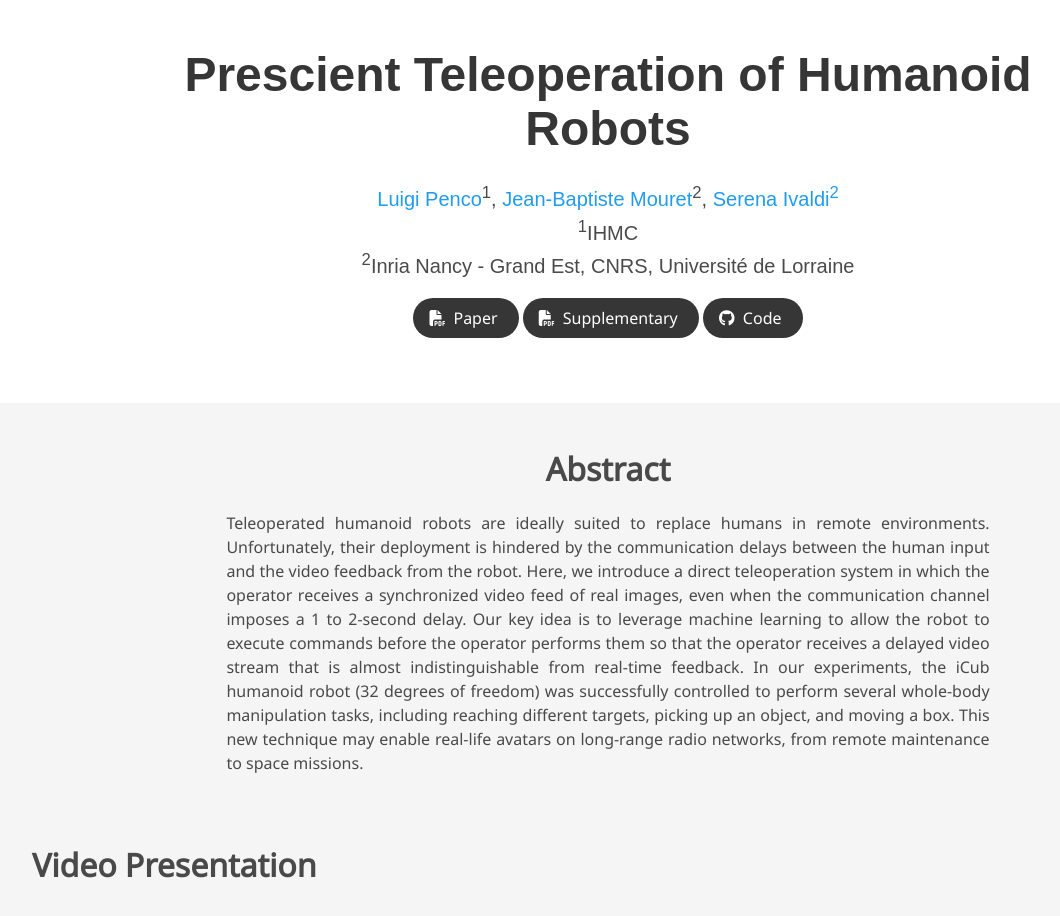
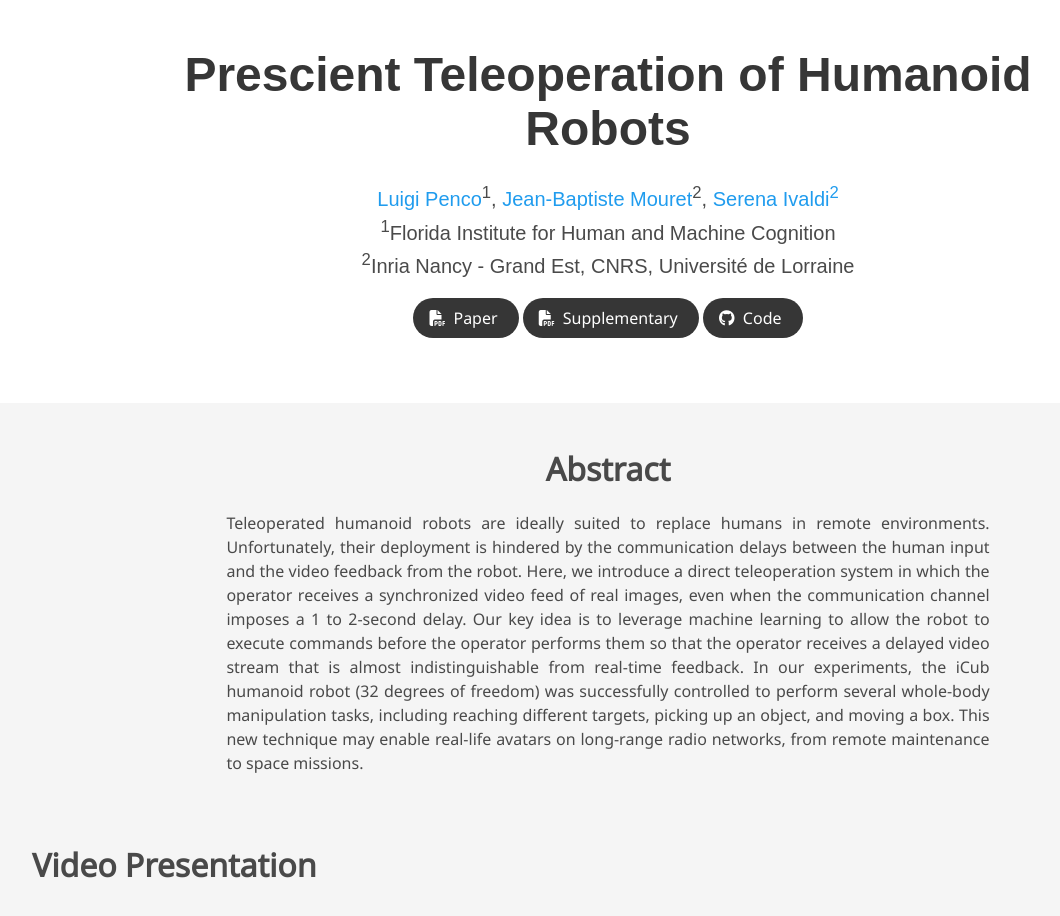
Before and after one commit to hucebot/www_prescient_humanoid, a plain HTML site: page index.html in a window 1280 px wide. Shown: the top 916 px of the page, without its empty margins (32-1092 px from the left). Drawn offline with nearby package versions, Linux system fonts and the light colour scheme; grey boxes are pictures that could not be loaded; some icons are missing; a web font is replaced by a local one.

Commit message:
luigi affiliation

```diff
--- a/index.html
+++ b/index.html
@@ -64,7 +64,8 @@
                         </div>
 
                         <div class="is-size-5 publication-authors">
-                            <span class="author-block"><sup>1</sup>IHMC<br><sup>2</sup>Inria Nancy - Grand Est, CNRS, Université de Lorraine</span>
+                            <span class="author-block"><sup>1</sup>Florida Institute for Human and Machine Cognition
+                              <br><sup>2</sup>Inria Nancy - Grand Est, CNRS, Université de Lorraine</span>
                         </div>
 
                         <div class="column has-text-centered">
```
